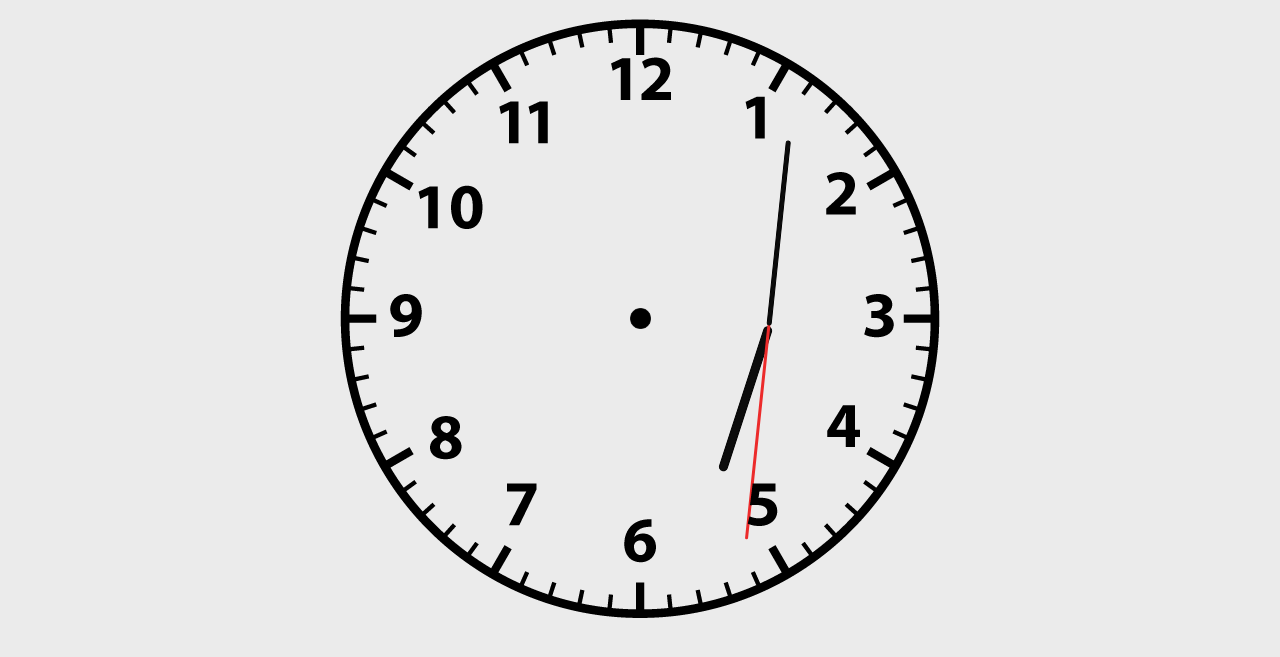
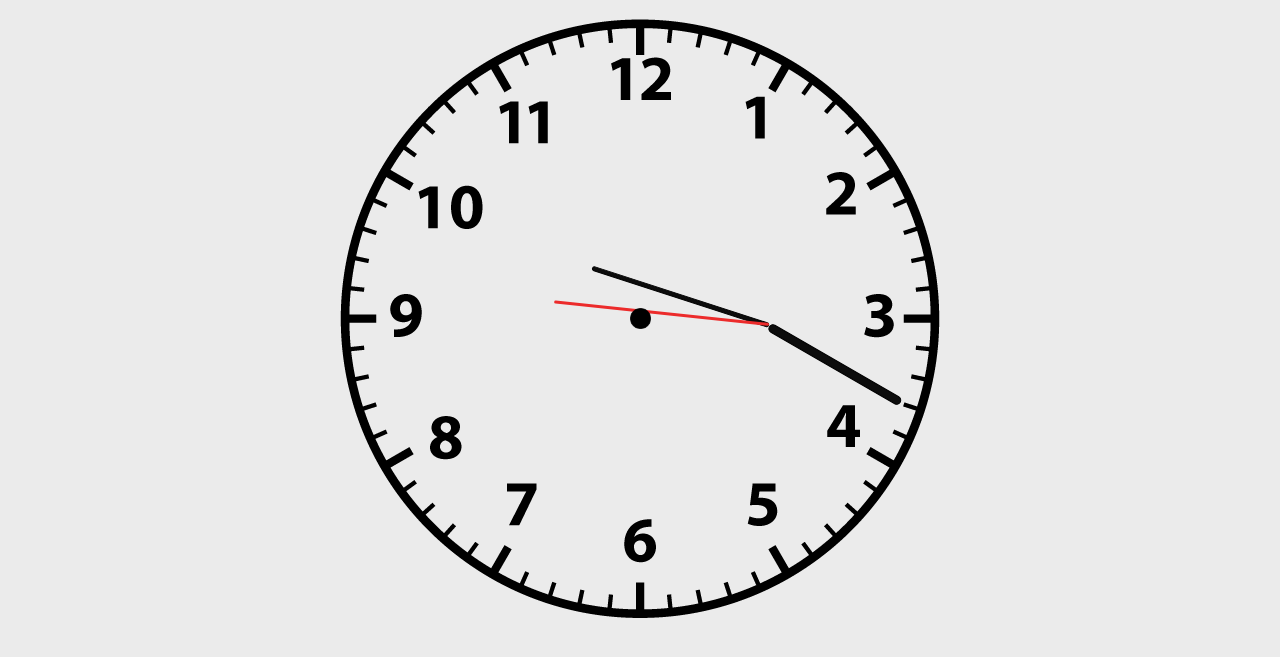
Before and after one commit to imhardikdesai/real-time-clock, a plain HTML site: page index.html in a window 1280 px wide. Shown: the part 77-734 px from the top of the page. Drawn offline with Linux system fonts and the light colour scheme.

Commit message:
Created Right Time Showing Clock With Valid JS

```diff
--- a/App.js
+++ b/App.js
@@ -3,11 +3,7 @@ setInterval(() => {
     let min = document.getElementById('min');
     let sec = document.getElementById('sec');
     let hr = document.getElementById('hr');
-    hr.style.transform = 'rotate(' + (date.getHours() * 6) + 'deg)';
-    min.style.transform = 'rotate(' + (date.getMinutes() * 6) + 'deg)';
-    sec.style.transform = 'rotate(' + (date.getSeconds() * 6) + 'deg)';
-    // console.log(date.getHours());
-    // console.log(date.getMinutes());
-    // console.log(date.getSeconds());
-
+    hr.style.transform = 'rotate(' + (((date.getHours() - 12) * 30) + 90 + 'deg');
+    min.style.transform = 'rotate(' + ((date.getMinutes() * 6) + 90 + 'deg');
+    sec.style.transform = 'rotate(' + ((date.getSeconds() * 6) + 90 + 'deg');
 }, 1000);
--- a/style.css
+++ b/style.css
@@ -32,6 +32,7 @@ h1{
     justify-content: center;
     height: 600px;
     width: 600px;
+    z-index: -1;
 }
 .hands{
     border: 1px solid black;
@@ -41,12 +42,12 @@ h1{
 }
 #min{
     background-color: rgb(12, 12, 12);
-    width: 150px;
-    height: 7px;
-    top: 399px;
-    left: 617px;
+    width: 184px;
+    height: 3px;
+    top: 400px;
+    left: 583px;
     transform-origin: right;
-    transform: rotate(0deg);
+    transform: rotate(90deg);
 }
 #sec{
     background-color: rgb(236, 43, 43);
@@ -55,17 +56,17 @@ h1{
     top: 400px;
     left: 553px;
     transform-origin: right;
-    transform: rotate(0deg);
+    transform: rotate(90deg);
     border: 0px solid transparent;
 }
 #hr{
     background-color: rgb(12, 12, 12);
-    width: 184px;
-    height: 3px;
-    top: 400px;
-    left: 583px;
+    width: 150px;
+    height: 7px;
+    top: 399px;
+    left: 617px;
     transform-origin: right;
-    transform: rotate(0deg);
+    transform: rotate(90deg);
 }
 #dot{
     height: 25px;
```
